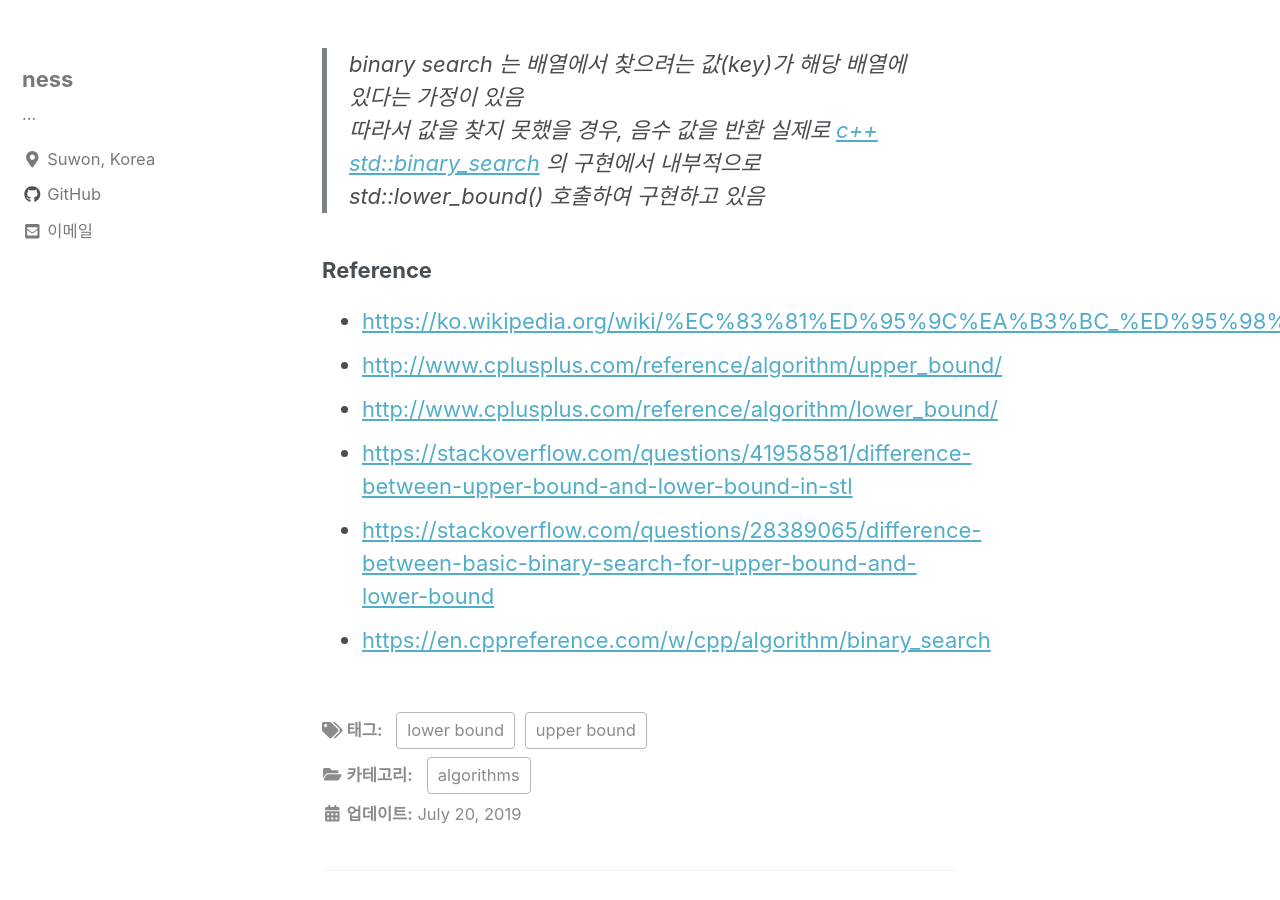
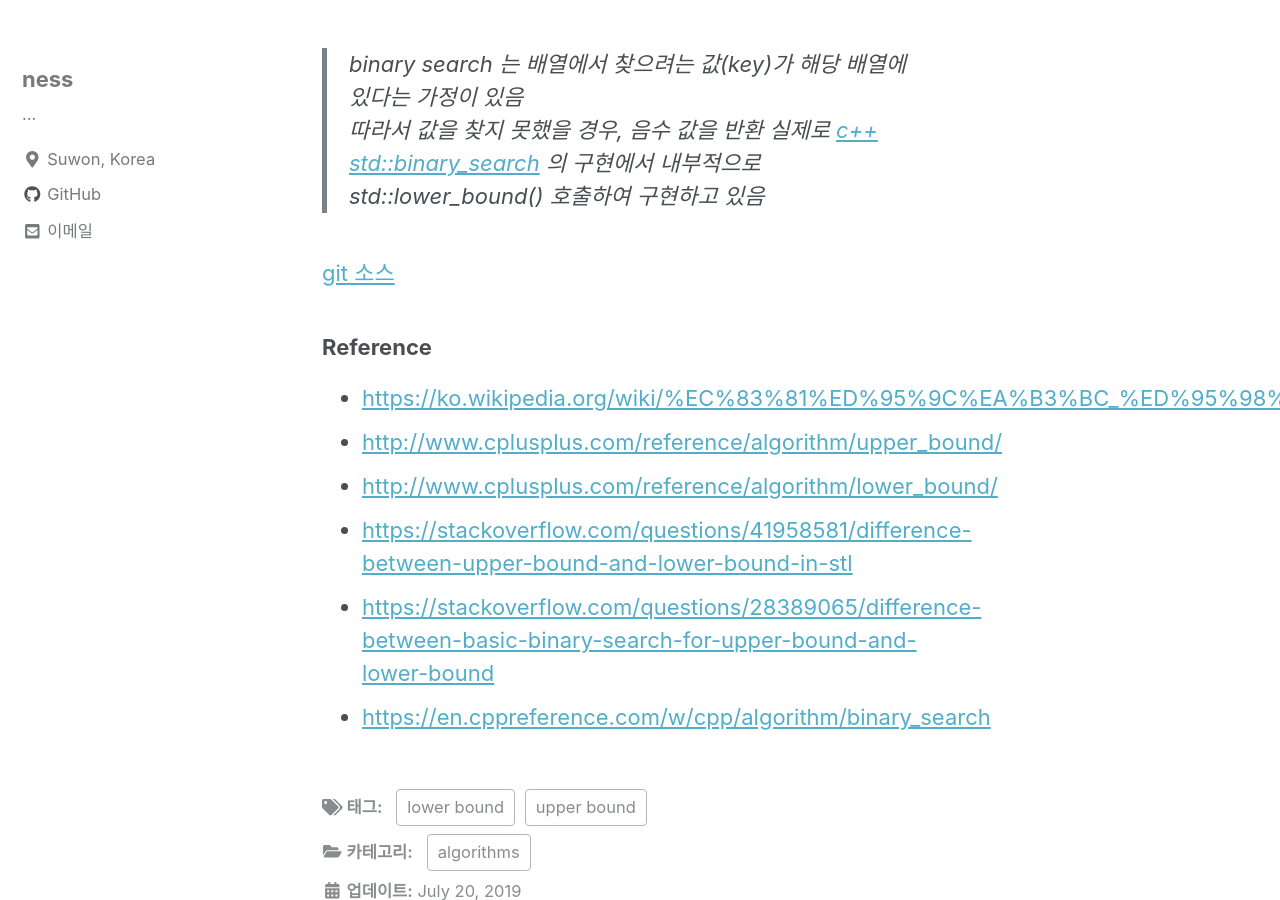
Before and after one commit to kimkoungho/kimkoungho.github.io, a Jekyll site: the page built from _posts/2019-07-14-lowebound-upperbound.md, in a window 1280 px wide and 900 px high, scrolled down 6041 px. Built offline with Jekyll 4.4.1, drawn with Linux system fonts in a browser that asks for light colours; nearby versions of some CDN libraries.

Commit message:
git source link lower/upper bound

```diff
--- a/_posts/2019-07-14-lowebound-upperbound.md
+++ b/_posts/2019-07-14-lowebound-upperbound.md
@@ -204,6 +204,7 @@ binary search 는 배열에서 찾으려는 값(key)가 해당 배열에 있다
 실제로 [c++ std::binary_search](https://en.cppreference.com/w/cpp/algorithm/binary_search) 의 구현에서 내부적으로 std::lower_bound() 호출하여 구현하고 있음
 
 
+[git 소스](https://github.com/kimkoungho/Algorithm/blob/master/src/search/BinarySearch.java)
 
 ### Reference
 - <https://ko.wikipedia.org/wiki/%EC%83%81%ED%95%9C%EA%B3%BC_%ED%95%98%ED%95%9C>
```
